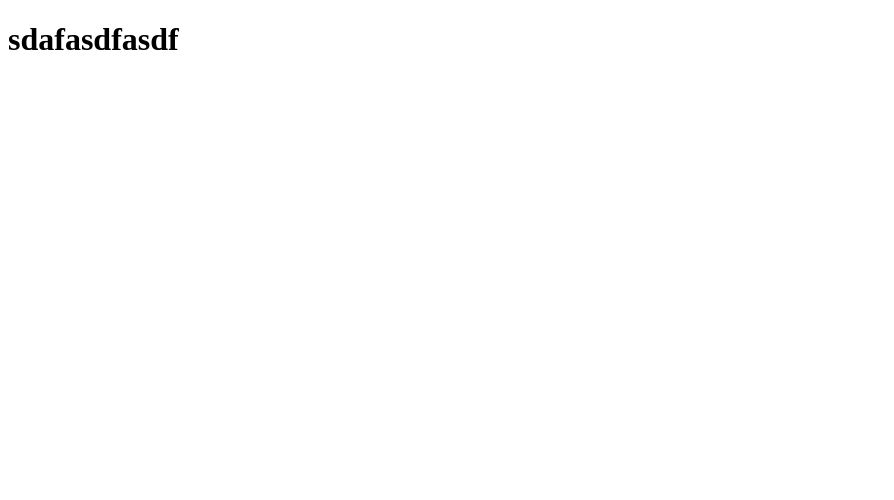
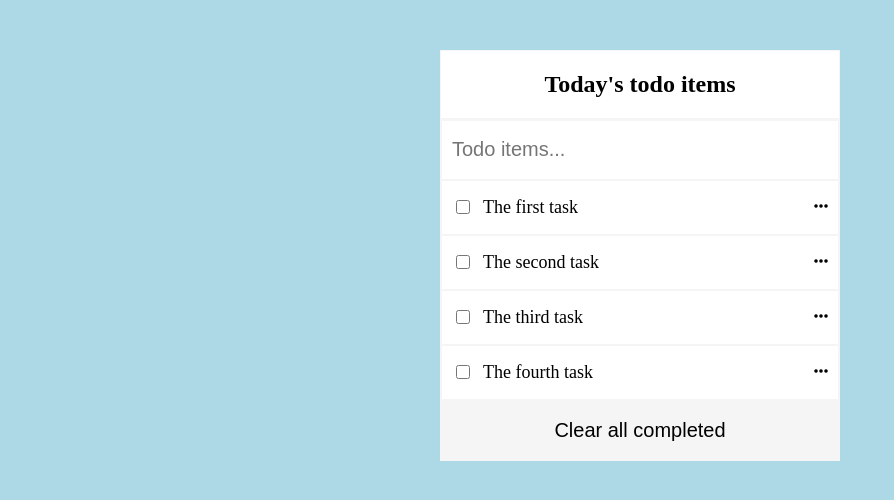
Before and after one commit to safar1212/Todo-list-software, a website built with webpack: page src/index.html in a window 1280 px wide. Shown: the whole page, without its empty margins (0-894 px from the left). Built offline with nearby package versions, Linux system fonts and the light colour scheme.

Commit message:
create to list HTML and style it

```diff
--- a/src/index.html
+++ b/src/index.html
@@ -1,12 +1,27 @@
 <!DOCTYPE html>
 <html lang="en">
-<head>
-    <meta charset="UTF-8">
-    <meta http-equiv="X-UA-Compatible" content="IE=edge">
-    <meta name="viewport" content="width=device-width, initial-scale=1.0">
-    <title>Document</title>
-</head>
-<body>
-    <h1>sdafasdfasdf</h1>
-</body>
+  <head>
+    <meta charset="UTF-8" />
+    <meta http-equiv="X-UA-Compatible" content="IE=edge" />
+    <meta name="viewport" content="width=device-width, initial-scale=1.0" />
+    <link rel="stylesheet" href="https://cdnjs.cloudflare.com/ajax/libs/font-awesome/6.1.1/css/all.min.css" integrity="sha512-KfkfwYDsLkIlwQp6LFnl8zNdLGxu9YAA1QvwINks4PhcElQSvqcyVLLD9aMhXd13uQjoXtEKNosOWaZqXgel0g==" crossorigin="anonymous" referrerpolicy="no-referrer" />
+    <title>Todo list Software</title>
+  </head>
+  <body>
+    <section>
+      <div id="heading">
+        <h1>Today's todo items</h1>
+      </div>
+      <div id="input">
+        <input type="text" placeholder="Todo items..." />
+      </div>
+      <div id="list">
+        <ul id="ul-list">
+        </ul>
+      </div>
+      <div id="clear-all">
+          <button type="button">Clear all completed</button>
+      </div>
+    </section>
+  </body>
 </html>
--- a/src/index.js
+++ b/src/index.js
@@ -1 +1,44 @@
 import './style.css';
+
+
+const toDos = [
+  {
+    discription: 'The first task',
+    Completed: false,
+    index: 0,
+  },
+  {
+    discription: 'The second task',
+    Completed: false,
+    index: 1,
+  },
+  {
+    discription: ' The third task',
+    Completed: false,
+    index: 2,
+  },
+  {
+    discription: 'The fourth task',
+    Completed: false,
+    index: 3,
+  }
+];
+
+function ListItems() {
+  let li = '';
+  const unorderList = document.querySelector("#ul-list");
+  toDos.forEach((item) => {
+    const toDos = `
+    <li>
+        <div id="list-items">
+          <input type="checkbox" id="item" /><label for="item">${item.discription}</label>
+        </div>
+        <div id="edit">
+            <i id="ellipsis" class="fa-solid fa-ellipsis"></i>
+        </div>
+    </li>`;
+    li += toDos;
+  });
+  unorderList.innerHTML = li;
+}
+ListItems();
--- a/src/style.css
+++ b/src/style.css
@@ -0,0 +1,106 @@
+* {
+  box-sizing: border-box;
+}
+
+body {
+  background-color: lightblue;
+}
+
+section {
+  width: 100%;
+  margin: 0 auto;
+}
+
+#heading {
+  border: 1px whitesmoke solid;
+  display: flex;
+  align-items: center;
+  justify-content: center;
+  align-content: center;
+  width: 400px;
+  margin: 0 auto;
+  margin-top: 50px;
+  background-color: white;
+}
+
+#input {
+  border: 1px whitesmoke solid;
+  display: flex;
+  align-items: center;
+  justify-content: center;
+  align-content: center;
+  width: 400px;
+  margin: 0 auto;
+}
+
+#input input {
+  width: 100%;
+  height: 60px;
+  font-size: 20px;
+  border: 1px solid whitesmoke;
+  padding-left: 10px;
+}
+
+#list {
+  display: flex;
+  align-items: center;
+  justify-content: center;
+  align-content: center;
+  width: 400px;
+  margin: 0 auto;
+  background-color: white;
+}
+
+#list ul {
+  width: 100%;
+  margin: 0;
+  padding: 0;
+}
+
+#list ul li {
+  list-style-type: none;
+  border-left: 2px whitesmoke solid;
+  border-right: 2px whitesmoke solid;
+  border-bottom: 2px whitesmoke solid;
+  width: 100%;
+  height: 55px;
+  display: flex;
+  align-items: center;
+  justify-content: space-between;
+  align-content: center;
+  padding-left: 10px;
+  padding-right: 10px;
+}
+
+#list-items {
+  display: flex;
+  gap: 10px;
+  font-size: 18px;
+  justify-content: space-between;
+  align-content: center;
+  align-items: center;
+}
+
+#list-items input {
+  width: 14px;
+  height: 14px;
+  cursor: pointer;
+}
+
+#edit i {
+  cursor: pointer;
+}
+
+#clear-all button {
+  width: 400px;
+  height: 60px;
+  background-color: whitesmoke;
+  border: none;
+  margin: 0 auto;
+  display: flex;
+  align-items: center;
+  justify-content: center;
+  align-content: center;
+  font-size: 20px;
+  cursor: pointer;
+}
--- a/webpack.config.js
+++ b/webpack.config.js
@@ -12,7 +12,7 @@ module.exports = {
 
   plugins: [
     new HtmlWebpackPlugin({
-    template: './src/index.html',
+      template: './src/index.html',
     }),
   ],
 
```
Also changed, not shown: package.json (+9 -0 lines), .eslintrc.json (added), .github/workflows/linters.yml (added), .stylelintrc.json (added), 2 other files.
